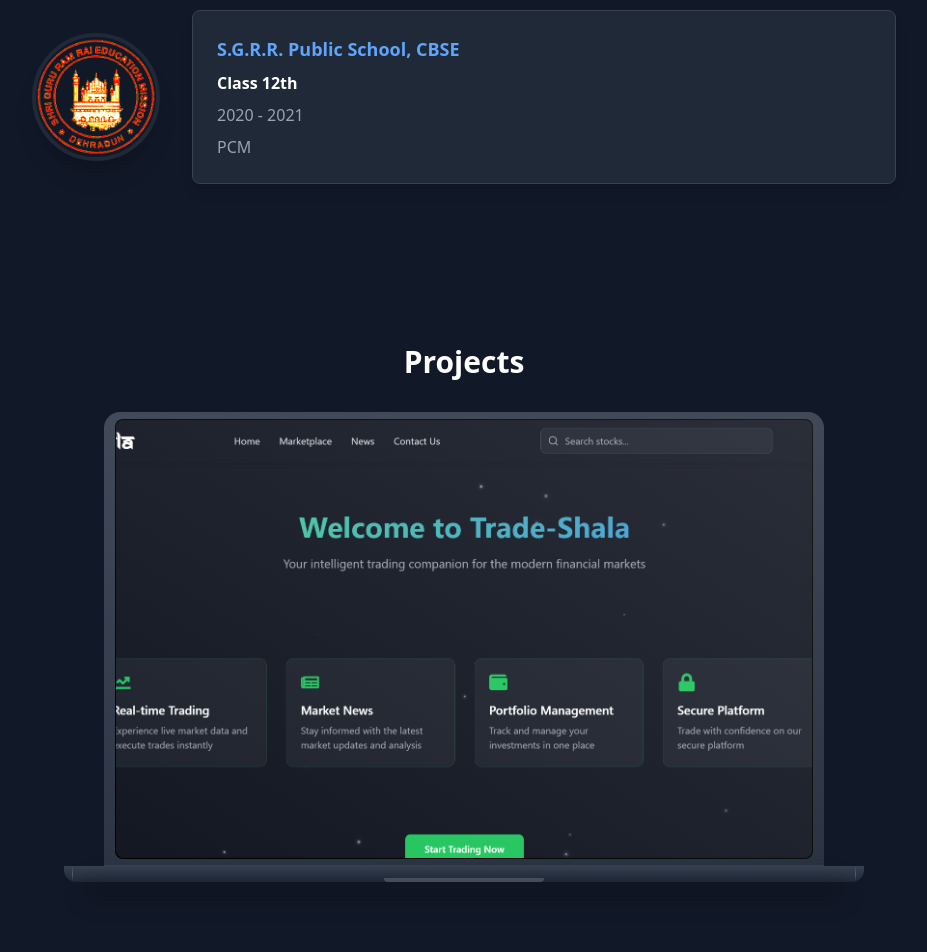
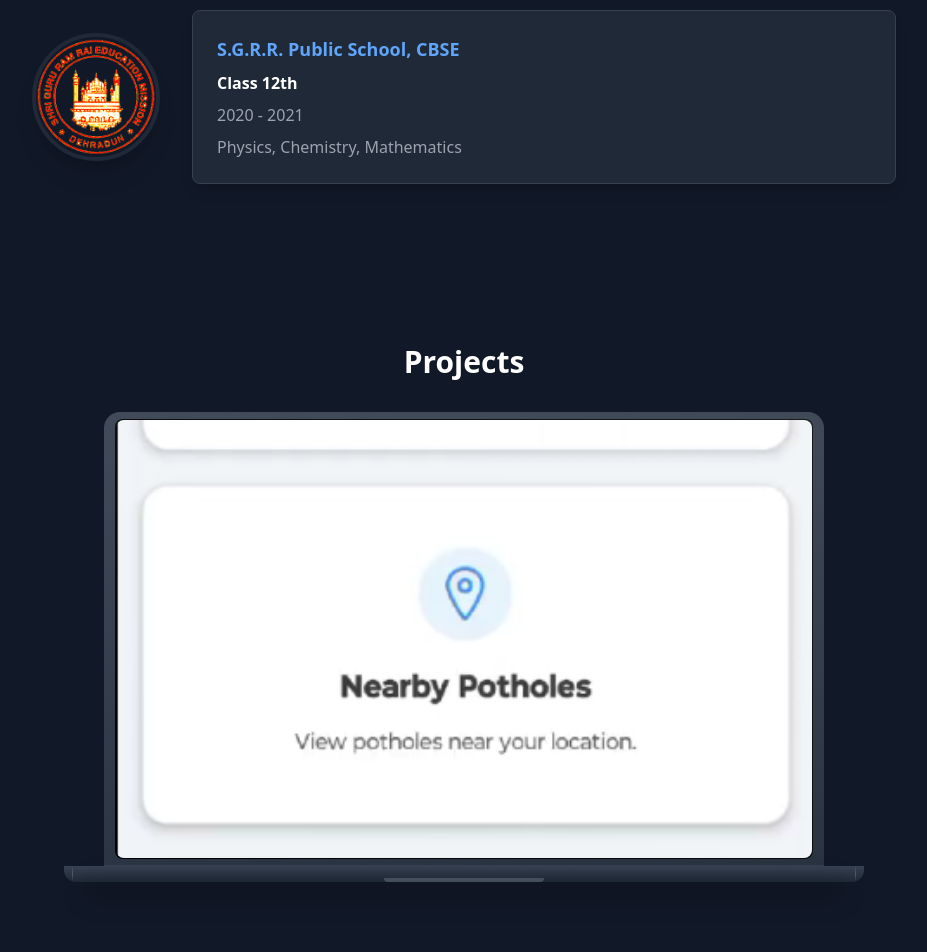
Before and after one commit to rishvant/Portfolio-v3, a React (Vite) app: page / in a window 1280 px wide. Shown: the part 2480-3432 px from the top of the page, without its empty margins (176-1103 px from the left). Built offline with nearby package versions, Linux system fonts and the light colour scheme.

Commit message:
feat: add SafeRoadsAI project details and image to constants

```diff
--- a/src/components/projects/ProjectCard.tsx
+++ b/src/components/projects/ProjectCard.tsx
@@ -39,6 +39,7 @@
             <div className="absolute bottom-0 left-0 right-0 p-4 sm:p-6">
               <h3 className="text-[1rem] sm:text-xl font-bold text-white flex items-center gap-2">
                 {title}
+                {link && (
                   <a
                     href={link}
                     target="_blank"
@@ -47,6 +48,8 @@
                   >
                     <ExternalLink size={20} />
                   </a>
+                )}
+                {github && (
                   <a
                     href={github}
                     target="_blank"
@@ -55,6 +58,7 @@
                   >
                     <FaGithub size={20} />
                   </a>
+                )}
               </h3>
               <p className="mt-2 text-gray-200 text-[0.8rem] sm:text-md">
                 {description}
--- a/src/constants/constants.ts
+++ b/src/constants/constants.ts
@@ -4,11 +4,28 @@
 import fitfusionx from "../assets/fitfusionx.png";
 import iiitu from "../assets/Iiit-una-logo.png";
 import sgrr from "../assets/sgrr.png";
+import saferoadsai from "../assets/saferoadsai.png";
 
 export const resumeLink =
   "https://drive.google.com/file/d/1SAW8nHwpozZYf1XTe0nvzai2NF82VyLN/view?usp=sharing";
 
 export const projects = [
+  {
+    title: "SafeRoadsAI",
+    description:
+      "AI-driven platform for real-time pothole detection, geolocation-based reporting, and centralized road issue management.",
+    github: "https://github.com/rishvant/SafeRoadsAI",
+    image: saferoadsai,
+    skills: [
+      "React Native",
+      "Expo",
+      "Node.js",
+      "Express.js",
+      "MongoDB",
+      "Computer Vision",
+      "AI/ML",
+    ],
+  },
   {
     title: "Trade Shala",
     description:
@@ -126,7 +143,7 @@
     school: "S.G.R.R. Public School, CBSE",
     degree: "Class 12th",
     period: "2020 - 2021",
-    description: "PCM",
+    description: "Physics, Chemistry, Mathematics",
     logo: sgrr,
   },
 ];
```
Also changed, not shown: src/assets/saferoadsai.png (added). Lines whose indentation alone changed are shown as unchanged.
